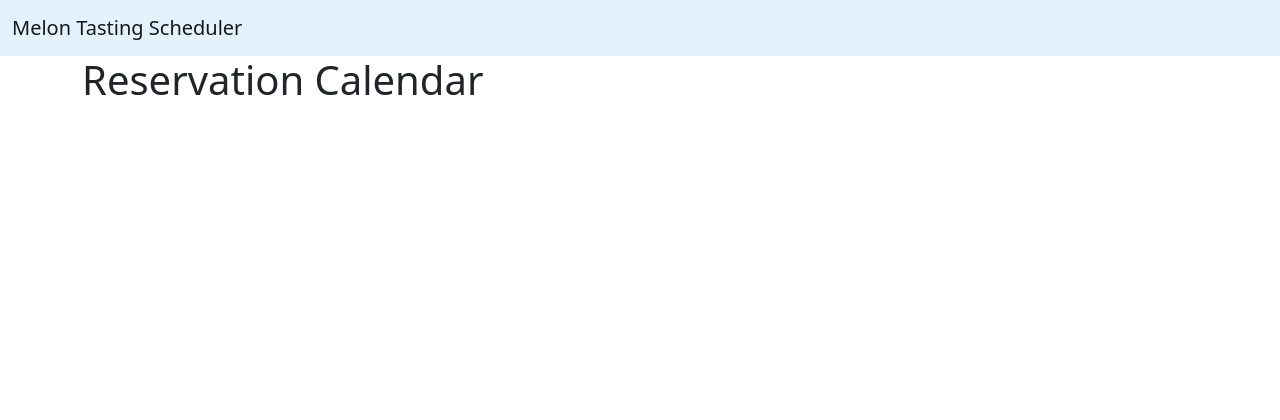
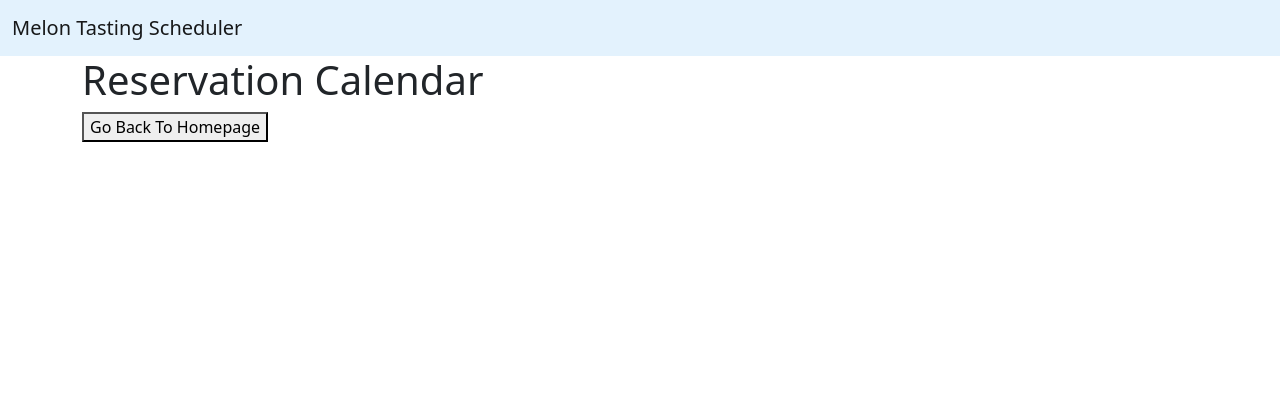
Before and after one commit to kotynskm/melonrez, a Flask app: page /calendar in a window 1280 px wide. Shown: the top 420 px of the page. Run offline with Flask 2, Linux system fonts and the light colour scheme; data that the repository does not hold is empty.

Commit message:
Added route to return to homepage and button

```diff
--- a/server.py
+++ b/server.py
@@ -5,7 +5,8 @@ from datetime import datetime, timedelta
 from random import choice
 import json
 
-RESERVATIONS = [{'date': '2022-07-26', 'name': 'Cantaloupe Tasting'}, {'date': '2022-08-26', 'name': 'Watermelon Tasting'}]
+RESERVATIONS = [{'date': '2022-07-26', 'name': 'Cantaloupe Tasting'}, {'date': '2022-08-26', 'name': 'Watermelon Tasting'},
+{'date': '2022-08-01', 'name': 'Durian Tasting'},{'date': '2022-09-15', 'name': 'Densuke Tasting'}]
 
 app = Flask(__name__)
 app.secret_key = 'SECRET_KEY'
@@ -89,6 +90,12 @@ def display_reservations():
 
     return jsonify(reservations)
 
+# --- go back to homepage ---
+@app.route('/home')
+def return_home():
+    """ Return to the homepage. """
+
+    return redirect('/homepage')
 
 
 if __name__ == '__main__':
--- a/static/css/style.css
+++ b/static/css/style.css
@@ -9,3 +9,7 @@ footer {
     text-align: center;
     background:rgb(226, 226, 226);
   }
+/*
+#calendar {
+    width: 600px;
+} */
--- a/templates/calendar.html
+++ b/templates/calendar.html
@@ -10,6 +10,9 @@
 
 <div class="container">
     <h1>Reservation Calendar</h1>
+    <a href="/home">
+        <button>Go Back To Homepage</button>
+    </a>
 
 <div id="calendar"></div>
 <!-- script tag for calendar.js file -->
--- a/templates/reservations.html
+++ b/templates/reservations.html
@@ -18,6 +18,9 @@
         </li>
         {% endfor %}
     </ul>
+    <a href="/home">
+        <button>Go Back To Homepage</button>
+    </a>
 </div>
 
 {% endblock %}
```
